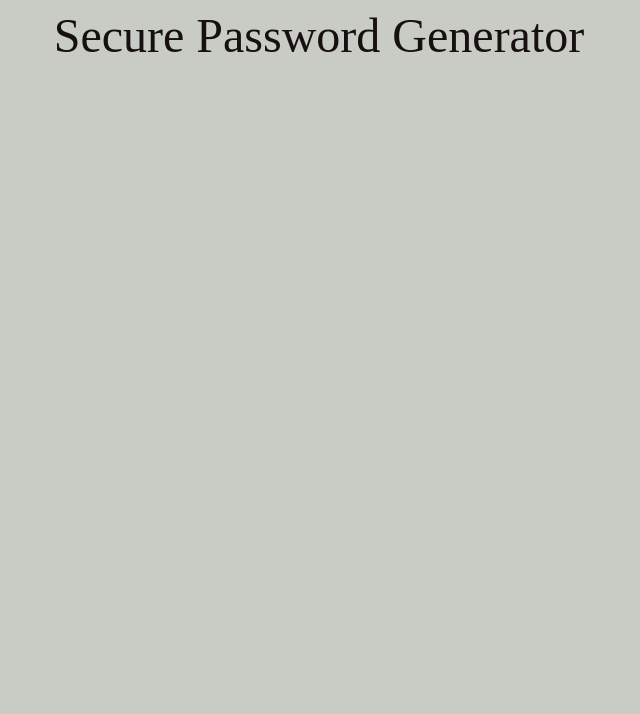
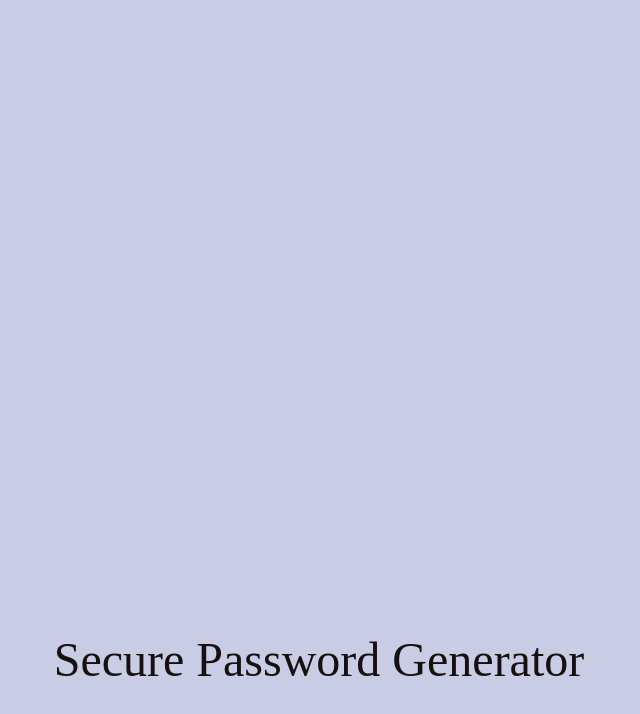
Before and after one commit to mohammedjawadsaleem11/passwordgenerator, a plain HTML site: page index.html in a window 1280 px wide. Shown: the whole page, without its empty margins (321-961 px from the left). Drawn offline with Linux system fonts and the light colour scheme.

Commit message:
Update index.html

```diff
--- a/index.html
+++ b/index.html
@@ -8,13 +8,14 @@
 </head>
 <style>
     body{
-        background-color: #C9CCC5;
+        background-color: #C9CCE5;
     }
     a{
         text-decoration:none;
         text-align:center;
         display:block;
         margin:auto;
+        margin-top:50%;
         font-size:3rem;
         color:#171010;
     }
```
